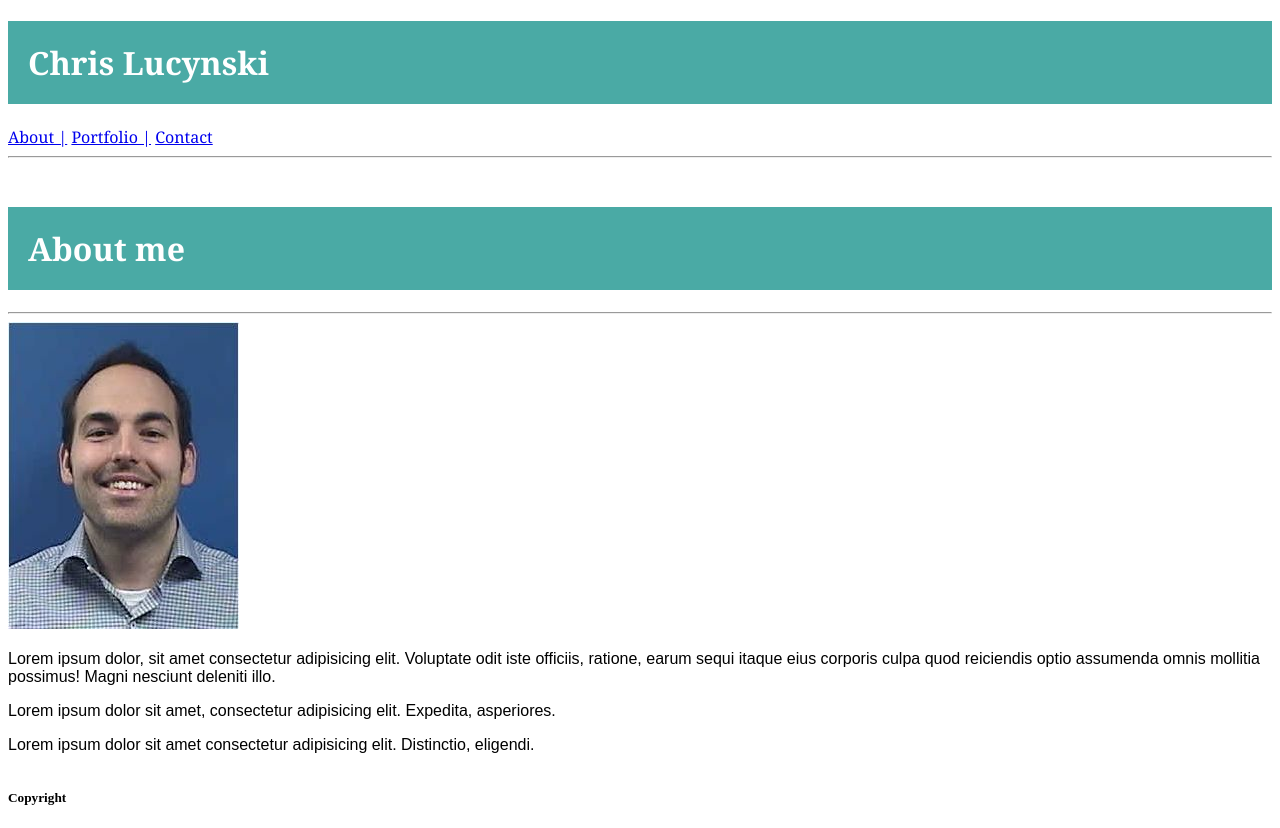
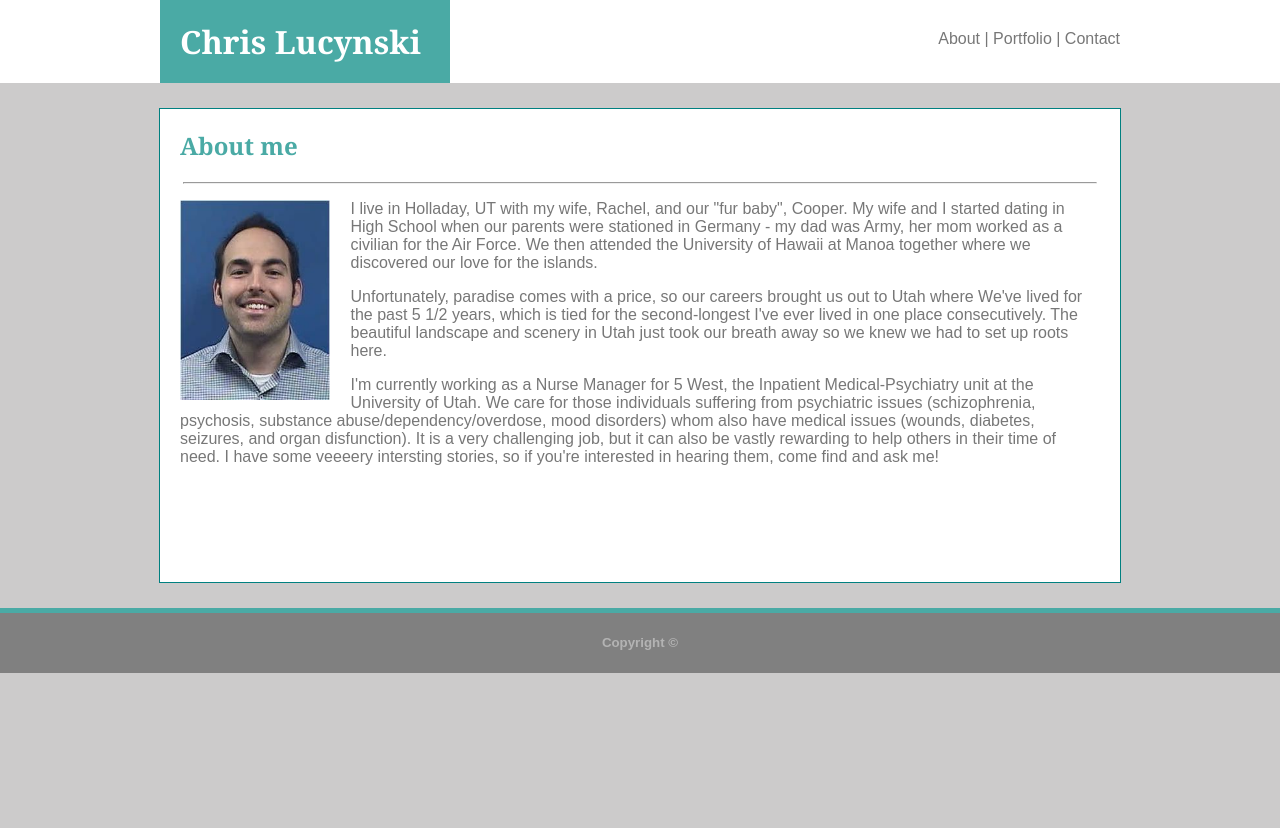
Before and after one commit to chrislucynski/Basic-Portfolio, a plain HTML site: page index.html in a window 1280 px wide. After the commit the page ends 800 px from the top, so only its background shows below. Drawn offline with Linux system fonts and the light colour scheme.

Commit message:
fixed nav bar and positioning

```diff
--- a/assets/css/style.css
+++ b/assets/css/style.css
@@ -1,6 +1,15 @@
+.header-wrapper {
+    background-color: #ffffff
+}
 
-#Header {
-    font-family: "Georgia", Times, Times New Roman, serif;
+.header-container {
+    background-color: #ffffff;
+    overflow: auto;
+    margin: 0 auto;
+    width: 960px;
+}
+
+.header {
 
 }
 
@@ -8,30 +17,115 @@
     background-color: #4aaaa5;
     color: white;
     font-family: "Georgia", Times, Times New Roman, serif;
+    width: 250px;
+    float: left;
+    margin: 0;
+    /* check out flex box for this */
+    /* margin: 0 0 0 100px; */
+    padding: 20px;
+}
 
+.link {
+    float: right;
+    padding: 30px 0 20px 0;
+    color: #777777;
+}
+
+a:link {
+    color: #777777;
+    text-decoration: none
+}
+
+a:hover {
+    /* color: teal; This didn't work, but the text-decoration works*/
+    text-decoration: #4aaaa5
 }
 
 .main-page {
-    font-family: "Georgia", Times, Times New Roman, serif;
+    background-color: #ffffff;
+    width: 960px;
+    margin: 25px auto;
+    border: solid 1px teal;
+    /* check out that website for cool borders/shadows */
+}
 
+.aboutMe {
+    width: 200px;
+    margin: 0;
+    padding-left: 20px;
+    padding-top: 20px;
 }
 
 .content {
-    float: left;
     margin: 0 auto;
     background-color: #ffffff;
-    padding-top: 20px;
-    padding-bottom: 20px;
+    padding: 0 20px 100px 20px;
 }
 
-p {
-    font-family: 'Arial', 'Helvetica Neue', Helvetica, sans-serif;
+.headshot {
+    float: left;
+    height: 200px;
+    width: auto;
+    margin: 0;
+    padding-right: 20px;
 }
 
-h1 {
-    background-color: #4aaaa5;
-    color: white;
+.footer {
+    background-color: grey;
+    text-align: center;
+    border-top: #4aaaa5 5px solid;
+    color: #b3b3b3;
+    height: 60px;
+}
+
+.content-header {
     font-family: "Georgia", Times, Times New Roman, serif;
+    color: #4aaaa5;
+    margin-top: 0;
+}
+
+body {
+    background-color: #cccbcb;
+    font-family: 'Arial', 'Helvetica Neue', Helvetica, sans-serif;
+    margin: 0;
+    padding: 0;
+    color: #777777;
+}
+
+hr {
+    width: 95%;
+    margin: 0 auto;
+}
+
+
+
+/* Contact page style */
+
+
+
+.contact-page {
+    background-color: #ffffff;
+    width: 960px;
+    margin: 25px auto;
+}
+
+.contact-content {
     padding: 20px;
+}
 
+textarea {
+    width: 910px;
+    Height: 150px;
 }
+
+
+/* Portfolio page style */
+
+
+
+.port-header {
+    width: 200px;
+    margin: 0;
+    padding-left: 20px;
+    padding-top: 20px;
+}
--- a/index.html
+++ b/index.html
@@ -8,25 +8,36 @@
     <title>About Me</title>
 </head>
 <body>
-    <div id="Header">
-        <h1 id="Name"> Chris Lucynski</h1>
-        <a href="./index.html">About |</a>
-        <a href="./portfolio.html">Portfolio |</a>
-        <a href="./contact.html">Contact</a>
-    </div>
+        <div class="header-wrapper">
+                <div class="header-container">
+                    <div id="header">
+                        <h1 id="Name"> Chris Lucynski</h1>
+                        <div class="link">
+                            <a href="./index.html">About |</a>
+                            <a href="./portfolio.html">Portfolio |</a>
+                            <a href="./contact.html">Contact</a>
+                        </div>
+                    </div>
+                </div>
+            </div>
+    <div class="main-page">
+        <div class="aboutMe">
+            <h2 class="content-header"> About me</h2>
+        </div>
     <hr>
-    <div class="main-page">
         <div class="content">
-            <h1>About me</h1>
-            <hr>
-            <img src="./assets/images/Headshot.png" alt="Me">
-            <p>Lorem ipsum dolor, sit amet consectetur adipisicing elit. Voluptate odit iste officiis, ratione, earum sequi itaque eius corporis culpa quod reiciendis optio assumenda omnis mollitia possimus! Magni nesciunt deleniti illo.</p>
-            <p>Lorem ipsum dolor sit amet, consectetur adipisicing elit. Expedita, asperiores.</p>
-            <p>Lorem ipsum dolor sit amet consectetur adipisicing elit. Distinctio, eligendi.</p>
+            <img class="headshot" src="./assets/images/Headshot.png" alt="Me">
+            <p>I live in Holladay, UT with my wife, Rachel, and our "fur baby", Cooper. My wife and I started dating in High School when our parents were stationed in Germany - my dad was Army, her mom worked as a civilian for the Air Force.
+                    We then attended the University of Hawaii at Manoa together where we discovered our love for the islands.</p>
+            <p>Unfortunately, paradise comes with a price, so our careers brought us out to Utah where We've lived for the past 5 1/2 years, which is tied for the second-longest I've ever lived in one place consecutively.
+                    The beautiful landscape and scenery in Utah just took our breath away so we knew we had to set up roots here.</p>
+            <p>I'm currently working as a Nurse Manager for 5 West, the Inpatient Medical-Psychiatry unit at the University of Utah. We care for those individuals suffering from
+                psychiatric issues (schizophrenia, psychosis, substance abuse/dependency/overdose, mood disorders) whom also have medical issues (wounds, diabetes, seizures, and organ disfunction).
+                It is a very challenging job, but it can also be vastly rewarding to help others in their time of need. I have some veeeery intersting stories, so if you're interested in hearing them, come find and ask me!</p>
         </div>
     </div>
     <div class="footer">
-        <h5>Copyright </h5>
+        <h5>Copyright &copy; </h5>
     </div>
 </body>
 </html>
```
Also changed, not shown: contact.html (+16 -4 lines), portfolio.html (+20 -2 lines).
